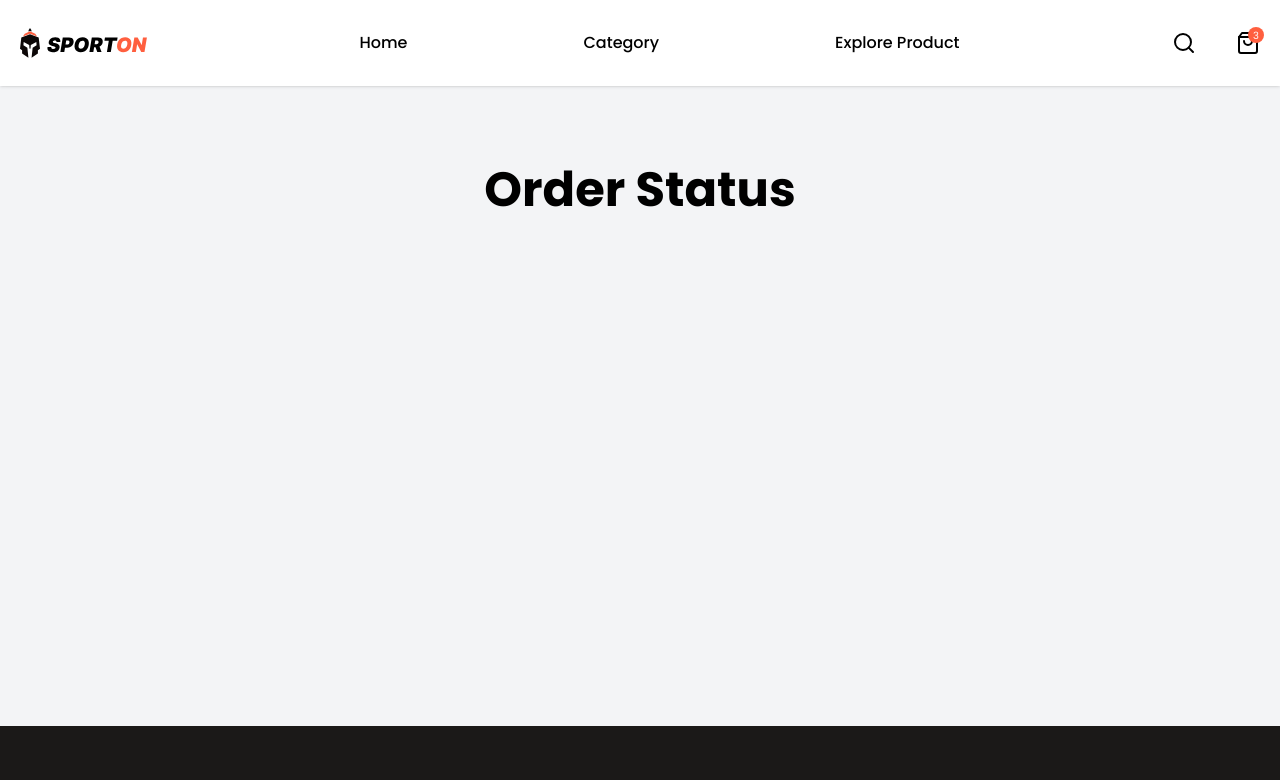
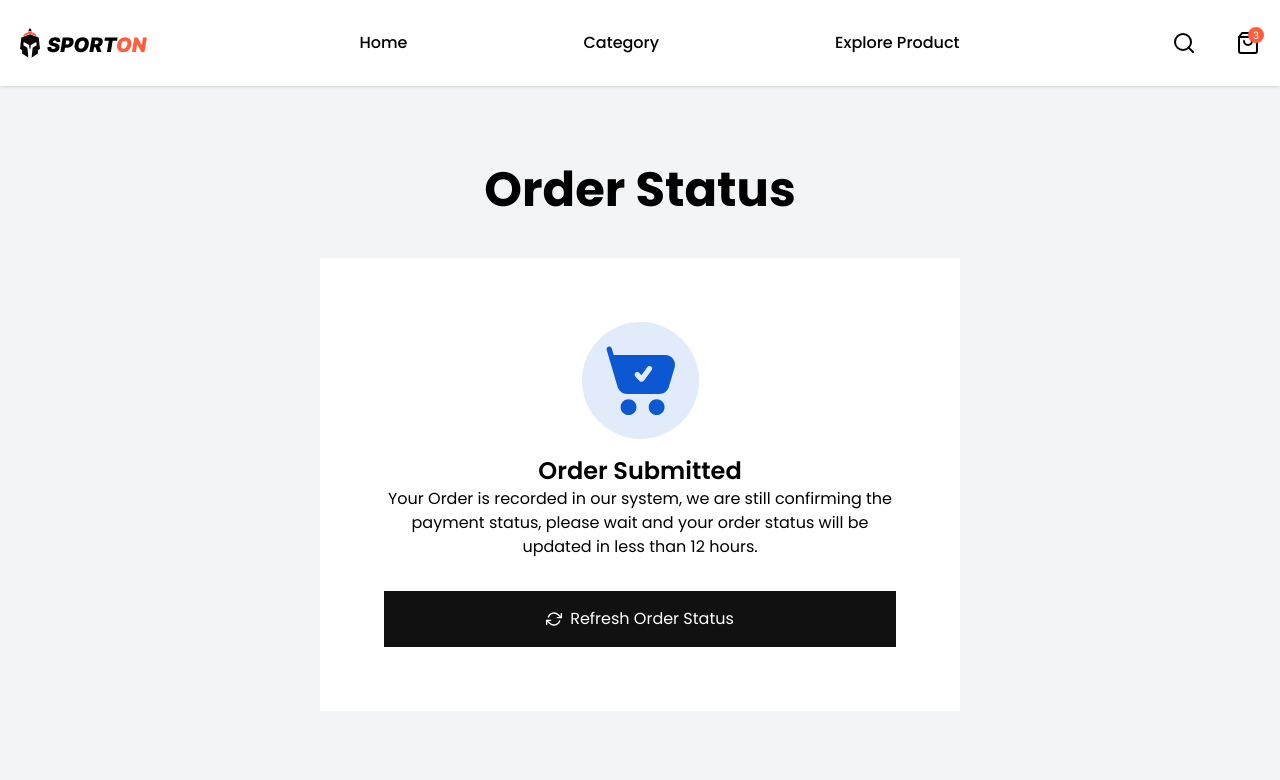
Before and after one commit to Deku-foryou/sporton-fe-vercel-deploy, a Next.js app: page /order-status/1 in a window 1280 px wide. Shown: the top 780 px of the page. Built offline with nearby package versions, Linux system fonts and the light colour scheme.

Commit message:
add order confirm

```diff
--- a/app/(landing)/components/order-status/order-confirmed.tsx
+++ b/app/(landing)/components/order-status/order-confirmed.tsx
@@ -0,0 +1,24 @@
+"use client"
+
+import Image from "next/image"
+import Button from "../ui/button"
+import { FiRefreshCw } from "react-icons/fi"
+
+const OrderConfirmed = () => {
+
+   return (
+      <div className="bg-white w-160 p-16 flex flex-col justify-center items-center mx-auto ">
+         <Image
+         src="/images/icon-order-confirmed.svg"
+         width={117}
+         height={117}
+         alt="order confirmed"
+         className="mb-4"
+         />
+         <h2 className="text-2xl font-semibold">Order Confirmed</h2>
+         <p className="text-center mb-8">We have received your payment, and your order is currently processed by our staff, just wait until your favorite sportswear arrive in your home. We will contact you in Whatsapp for further shipping updates..</p>
+
+      </div>
+   );
+};
+export default OrderConfirmed;
--- a/app/(landing)/components/order-status/order-submited.tsx
+++ b/app/(landing)/components/order-status/order-submited.tsx
@@ -0,0 +1,29 @@
+"use client"
+
+import Image from "next/image"
+import Button from "../ui/button"
+import { FiRefreshCw } from "react-icons/fi"
+
+const OrderSubmited = () => {
+   const reloadOrderStatus =() =>{
+      window.location.reload();
+   };
+   return (
+      <div className="bg-white w-160 p-16 flex flex-col justify-center items-center mx-auto ">
+         <Image
+         src="/images/icon-order-submitted.svg"
+         width={117}
+         height={117}
+         alt="order submitted"
+         className="mb-4"
+         />
+         <h2 className="text-2xl font-semibold">Order Submitted</h2>
+         <p className="text-center mb-8">Your Order is recorded in our system, we are still confirming the payment status, please wait and your order status will be updated in less than 12 hours.</p>
+         <Button variant="dark" className="w-full" onClick={reloadOrderStatus}>
+         <FiRefreshCw />
+         Refresh Order Status
+         </Button>
+      </div>
+   );
+};
+export default OrderSubmited;
--- a/app/(landing)/order-status/[id]/page.tsx
+++ b/app/(landing)/order-status/[id]/page.tsx
@@ -1,9 +1,19 @@
+"use client"
+
+import { useState } from "react";
+import OrderConfirmed from "../../components/order-status/order-confirmed";
+import OrderSubmited from "../../components/order-status/order-submited";
+
 const OrderStatus = () => {
+   const [isConfirmed, setIsCofirmed] = useState(false);
+
+
    return (
-      <main className="bg-gray-100 min-h-[80vh]">
-         <div className="max-w-5xl mx-auto py-20">
+      <main className="bg-gray-100 min-h-[80vh] pb-24">
+         <div className="max-w-5xl mx-auto pt-20">
             <h1 className="text-5xl font-bold text-center mb-11">Order Status</h1>
          </div>
+         {isConfirmed ? <OrderConfirmed /> : <OrderSubmited/>}
       </main>
    );
 };
```
Also changed, not shown: public/images/icon-order-confirmed.svg (added), public/images/icon-order-submitted.svg (added).
